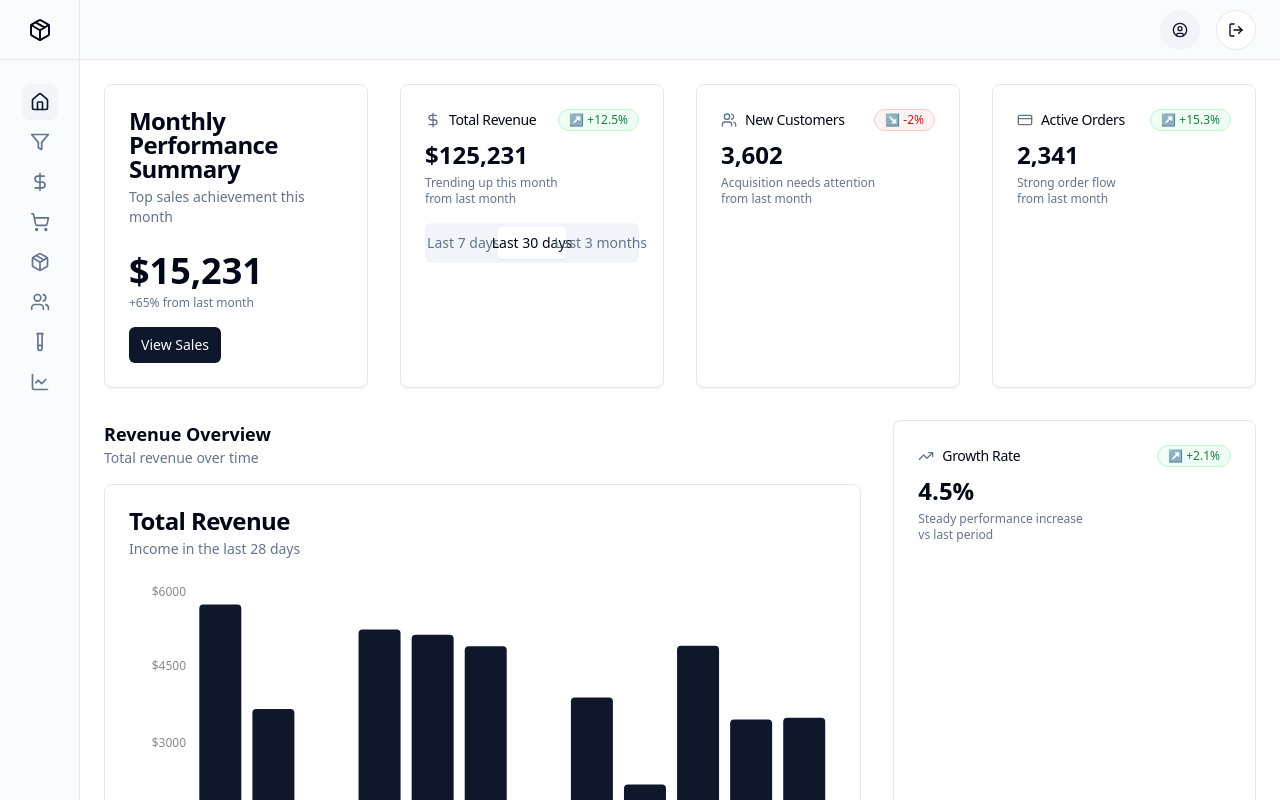
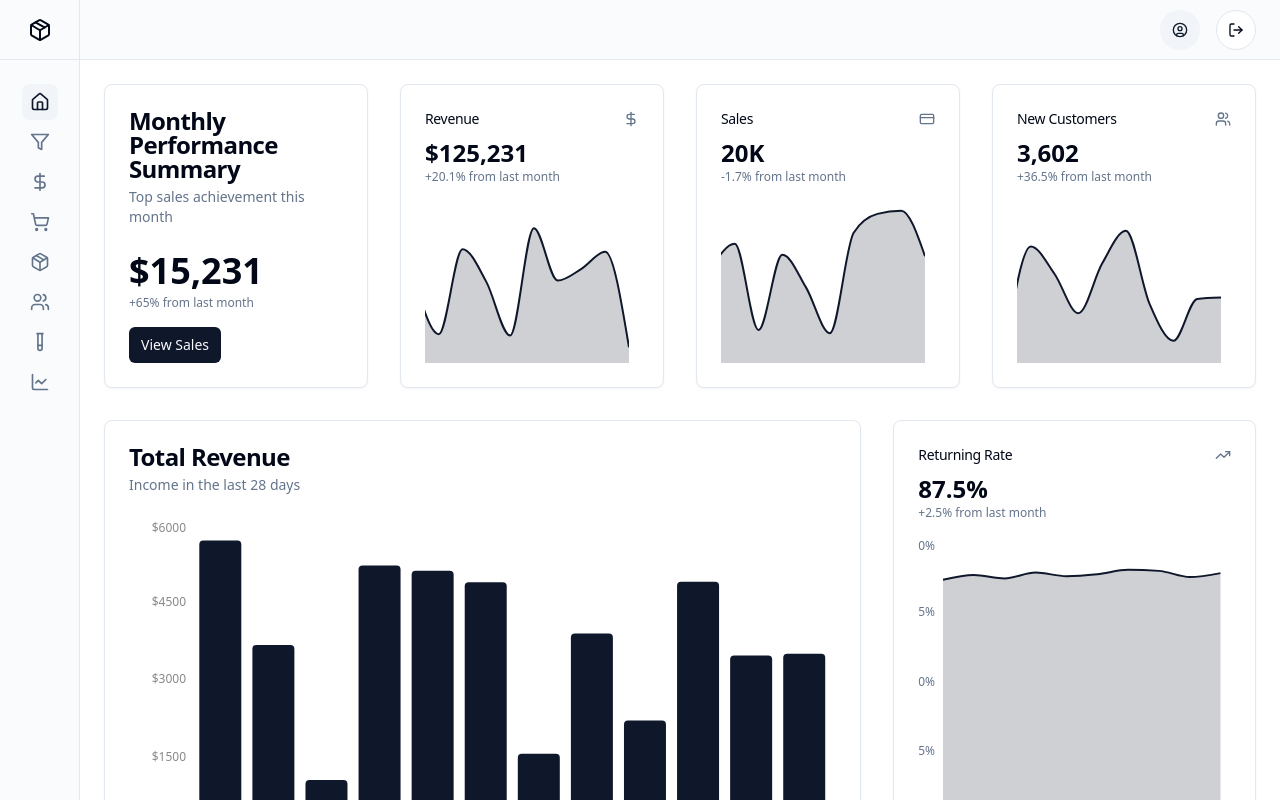
Before and after one commit to ztffn/ecommerce-admin, a React (Vite) app: page /admin/overview in a window 1280 px wide. Shown: the top 800 px of the page. Built offline with nearby package versions, Linux system fonts and the light colour scheme.

Commit message:
Reverted to commit 198d1b8af372889c55809a314bbea85228e4a4cf

```diff
--- a/src/components/admin/MetricCard.tsx
+++ /dev/null
@@ -1,48 +0,0 @@
-
-import { Card, CardContent, CardHeader, CardTitle } from "@/components/ui/card";
-import { Badge } from "@/components/ui/badge";
-import { LucideIcon } from "lucide-react";
-import { cn } from "@/lib/utils";
-
-type MetricCardProps = {
-  title: string;
-  value: string;
-  description: string;
-  trend: {
-    value: string;
-    isPositive: boolean;
-    description: string;
-  };
-  icon: LucideIcon;
-  children?: React.ReactNode;
-};
-
-export function MetricCard({ title, value, description, trend, icon: Icon, children }: MetricCardProps) {
-  return (
-    <Card>
-      <CardHeader className="flex flex-row items-center justify-between space-y-0 pb-2">
-        <CardTitle className="text-sm font-medium flex items-center gap-2">
-          <Icon className="h-4 w-4 text-muted-foreground" />
-          {title}
-        </CardTitle>
-        <Badge
-          variant="secondary"
-          className={cn(
-            "text-xs font-medium",
-            trend.isPositive
-              ? "bg-green-50 text-green-700 border-green-200"
-              : "bg-red-50 text-red-700 border-red-200"
-          )}
-        >
-          {trend.isPositive ? "↗" : "↘"} {trend.value}
-        </Badge>
-      </CardHeader>
-      <CardContent>
-        <div className="text-2xl font-bold">{value}</div>
-        <p className="text-xs text-muted-foreground mt-1">{description}</p>
-        <p className="text-xs text-muted-foreground">{trend.description}</p>
-        {children}
-      </CardContent>
-    </Card>
-  );
-}
--- a/src/components/admin/TimePeriodSelector.tsx
+++ /dev/null
@@ -1,22 +0,0 @@
-
-import { Tabs, TabsList, TabsTrigger } from "@/components/ui/tabs";
-
-type TimePeriodSelectorProps = {
-  value: string;
-  onValueChange: (value: string) => void;
-  periods: Array<{ value: string; label: string }>;
-};
-
-export function TimePeriodSelector({ value, onValueChange, periods }: TimePeriodSelectorProps) {
-  return (
-    <Tabs value={value} onValueChange={onValueChange} className="w-auto">
-      <TabsList className="grid w-full grid-cols-3">
-        {periods.map((period) => (
-          <TabsTrigger key={period.value} value={period.value}>
-            {period.label}
-          </TabsTrigger>
-        ))}
-      </TabsList>
-    </Tabs>
-  );
-}
--- a/src/pages/admin/Overview.tsx
+++ b/src/pages/admin/Overview.tsx
@@ -1,4 +1,3 @@
-
 import { CongratulationsCard } from "@/components/admin/CongratulationsCard";
 import { OverviewChart } from "@/components/admin/OverviewChart";
 import { RecentOrders } from "@/components/admin/RecentOrders";
@@ -7,86 +6,75 @@ import { SalesByLocation } from "@/components/admin/SalesByLocation";
 import { StoreVisitsBySource } from "@/components/admin/StoreVisitsBySource";
 import { CustomerReviews } from "@/components/admin/CustomerReviews";
 import { BestSellingProducts } from "@/components/admin/BestSellingProducts";
-import { MetricCard } from "@/components/admin/MetricCard";
-import { TimePeriodSelector } from "@/components/admin/TimePeriodSelector";
-import { useState } from "react";
+import { TrendCard } from "@/components/admin/TrendCard";
 
-const timePeriods = [
-  { value: "7d", label: "Last 7 days" },
-  { value: "30d", label: "Last 30 days" },
-  { value: "3m", label: "Last 3 months" }
+// Generate dummy data for trend charts
+const generateTrendData = () => {
+  return Array.from({ length: 10 }, (_, i) => ({
+    name: `Point ${i + 1}`,
+    value: Math.floor(Math.random() * 100) + 10,
+  }));
+};
+
+const revenueData = generateTrendData();
+const salesData = generateTrendData();
+const customersData = generateTrendData();
+
+const returningRateData = [
+  { name: "Jan", value: 86.5 },
+  { name: "Feb", value: 88.2 },
+  { name: "Mar", value: 87.0 },
+  { name: "Apr", value: 89.1 },
+  { name: "May", value: 87.8 },
+  { name: "Jun", value: 88.5 },
+  { name: "Jul", value: 90.1 },
+  { name: "Aug", value: 89.7 },
+  { name: "Sep", value: 87.5 },
+  { name: "Oct", value: 88.9 },
 ];
 
+
 export default function AdminOverview() {
-  const [selectedPeriod, setSelectedPeriod] = useState("30d");
-
   return (
     <div className="flex flex-col gap-4 md:gap-8">
       <div className="grid gap-4 md:grid-cols-2 md:gap-8 lg:grid-cols-4">
         <CongratulationsCard />
-        <MetricCard
-          title="Total Revenue"
-          value="$125,231"
-          description="Trending up this month"
-          trend={{
-            value: "+12.5%",
-            isPositive: true,
-            description: "from last month"
-          }}
+        <TrendCard
+          title="Revenue"
+          amount="$125,231"
+          description="+20.1% from last month"
           icon={DollarSign}
-        >
-          <div className="mt-4">
-            <TimePeriodSelector
-              value={selectedPeriod}
-              onValueChange={setSelectedPeriod}
-              periods={timePeriods}
-            />
-          </div>
-        </MetricCard>
-        <MetricCard
+          data={revenueData}
+        />
+        <TrendCard
+          title="Sales"
+          amount="20K"
+          description="-1.7% from last month"
+          icon={CreditCard}
+          data={salesData}
+        />
+        <TrendCard
           title="New Customers"
-          value="3,602"
-          description="Acquisition needs attention"
-          trend={{
-            value: "-2%",
-            isPositive: false,
-            description: "from last month"
-          }}
+          amount="3,602"
+          description="+36.5% from last month"
           icon={Users}
-        />
-        <MetricCard
-          title="Active Orders"
-          value="2,341"
-          description="Strong order flow"
-          trend={{
-            value: "+15.3%",
-            isPositive: true,
-            description: "from last month"
-          }}
-          icon={CreditCard}
+          data={customersData}
         />
       </div>
 
       <div className="grid grid-cols-1 lg:grid-cols-3 gap-4 md:gap-8">
         <div className="lg:col-span-2">
-          <div className="flex items-center justify-between mb-4">
-            <div>
-              <h3 className="text-lg font-semibold">Revenue Overview</h3>
-              <p className="text-sm text-muted-foreground">Total revenue over time</p>
-            </div>
-          </div>
-          <OverviewChart />
+            <OverviewChart />
         </div>
-        <MetricCard
-          title="Growth Rate"
-          value="4.5%"
-          description="Steady performance increase"
-          trend={{
-            value: "+2.1%",
-            isPositive: true,
-            description: "vs last period"
-          }}
+        <TrendCard
+          title="Returning Rate"
+          amount="87.5%"
+          description="+2.5% from last month"
           icon={TrendingUp}
+          data={returningRateData}
+          showXAxis={true}
+          showYAxis={true}
+          yAxisFormatter={(value) => `${value}%`}
         />
       </div>
 
```
